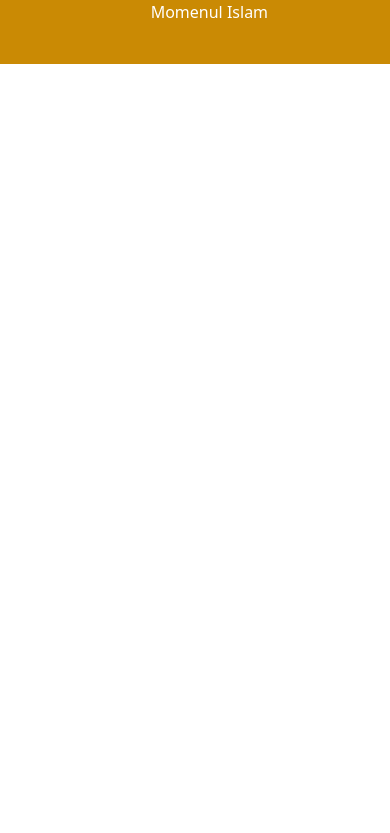
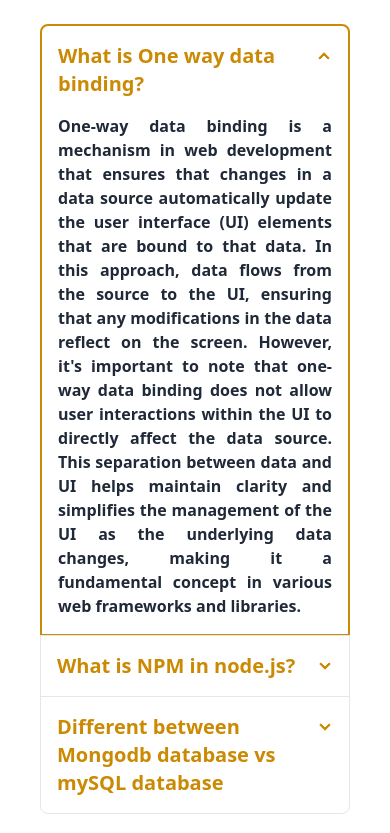
Before and after one commit to mdmomenulislam1/Harmoney_Real_Estate_Hub, a React (Vite) app: page / in a window 390 px wide. Shown: the part 1631-2464 px from the top of the page. Before the commit the page ends 1695 px from the top, so only its background shows below. Built offline with nearby package versions, Linux system fonts and the light colour scheme; no server answers.

Commit message:
Navbar and footer added

```diff
--- /dev/null
+++ b/src/Pages/HomePage/FAQS.jsx
@@ -0,0 +1,38 @@
+
+
+const FAQS = () => {
+  return (
+    <div className="join join-vertical mx-10 my-10">
+
+      <div className="collapse collapse-arrow join-item border-2 border-yellow-600">
+        <input type="radio" name="my-accordion-4" checked="checked" />
+        <div className="font-bold text-yellow-600 collapse-title text-xl">
+          What is One way data binding?
+        </div>
+        <div className="collapse-content">
+          <p className="text-justify font-semibold">One-way data binding is a mechanism in web development that ensures that changes in a data source automatically update the user interface (UI) elements that are bound to that data. In this approach, data flows from the source to the UI, ensuring that any modifications in the data reflect on the screen. However, it's important to note that one-way data binding does not allow user interactions within the UI to directly affect the data source. This separation between data and UI helps maintain clarity and simplifies the management of the UI as the underlying data changes, making it a fundamental concept in various web frameworks and libraries.</p>
+        </div>
+      </div>
+      <div className="collapse collapse-arrow join-item border border-base-300">
+        <input type="radio" name="my-accordion-4" />
+        <div className="collapse-title text-xl font-bold text-yellow-600">
+          What is NPM in node.js?
+        </div>
+        <div className="collapse-content">
+          <p className="text-justify font-semibold">NPM, short for "Node Package Manager," is a vital tool in the world of Node.js, a popular JavaScript runtime environment. It serves as a package manager, simplifying the process of handling dependencies in Node.js projects. With NPM, developers can effortlessly install, manage, and share packages and libraries. They specify project dependencies in a "package.json" file, and NPM takes care of downloading and installing the required packages along with their dependencies. NPM also provides a command-line interface (CLI) with commands like "npm install" for package installation and "npm start" for running Node.js applications. It's a helpful tool for version management, ensuring that projects use compatible package versions and simplifying updates. Additionally, NPM allows developers to publish their own packages to a global registry, making it easy for others to discover, use, and contribute to open-source projects. Lastly, NPM's scripting capabilities enable developers to define custom tasks within their projects, such as testing and building processes, streamlining Node.js development.</p>
+        </div>
+      </div>
+      <div className="collapse collapse-arrow join-item border border-base-300">
+        <input type="radio" name="my-accordion-4" />
+        <div className="collapse-title text-xl font-bold text-yellow-600">
+          Different between Mongodb database vs mySQL database
+        </div>
+        <div className="collapse-content">
+          <p className="text-justify font-semibold">MongoDB and MySQL are two popular database systems with distinct characteristics. MongoDB is a NoSQL database that uses a flexible document data model, allowing for the storage of data in BSON format with varying document structures in the same collection. It's ideal for applications with evolving schemas and high read and write loads. In contrast, MySQL is a relational database (RDBMS) that enforces a structured schema, making it suitable for applications with fixed data structures and complex queries. While MongoDB excels in horizontal scaling and offers flexibility, MySQL is known for its strong ACID compliance and is widely used in applications that require transactions and data integrity. The choice between them depends on your project's specific needs, data model, and scalability requirements.</p>
+        </div>
+      </div>
+    </div>
+  );
+};
+
+export default FAQS;
--- a/src/Pages/HomePage/Home.jsx
+++ b/src/Pages/HomePage/Home.jsx
@@ -3,6 +3,7 @@ import Banner from './Banner';
 import Promo from './Promo';
 import Advertisement from './Advertisement';
 import Review from './Review';
+import FAQS from './FAQS';
 
 const Home = () => {
   return (
@@ -17,7 +18,9 @@ const Home = () => {
       <h1 className=" p-5 mx-10 text-4xl font-bold border-l-8 text-yellow-600 rounded-2xl border-yellow-600 mt-4 md:mt-8 lg:mt-12 ">
         Latest Review</h1>
       <Review></Review>
-
+      <h1 className=" p-5 mx-10 text-4xl text-right font-bold border-r-8 text-yellow-600 rounded-2xl border-yellow-600 mt-4 md:mt-8 lg:mt-12 ">
+        Frequently Asked Questions</h1>
+      <FAQS></FAQS>
     </div>
   );
 };
```
